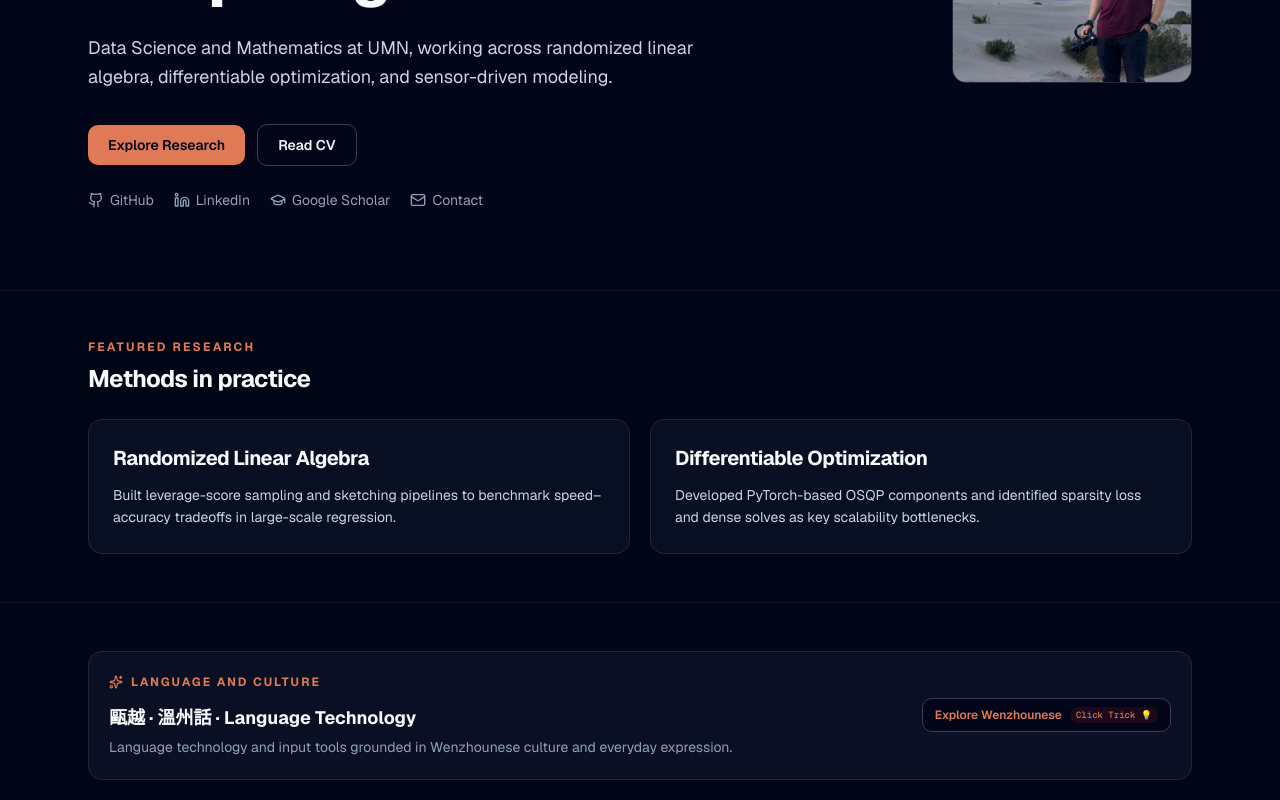
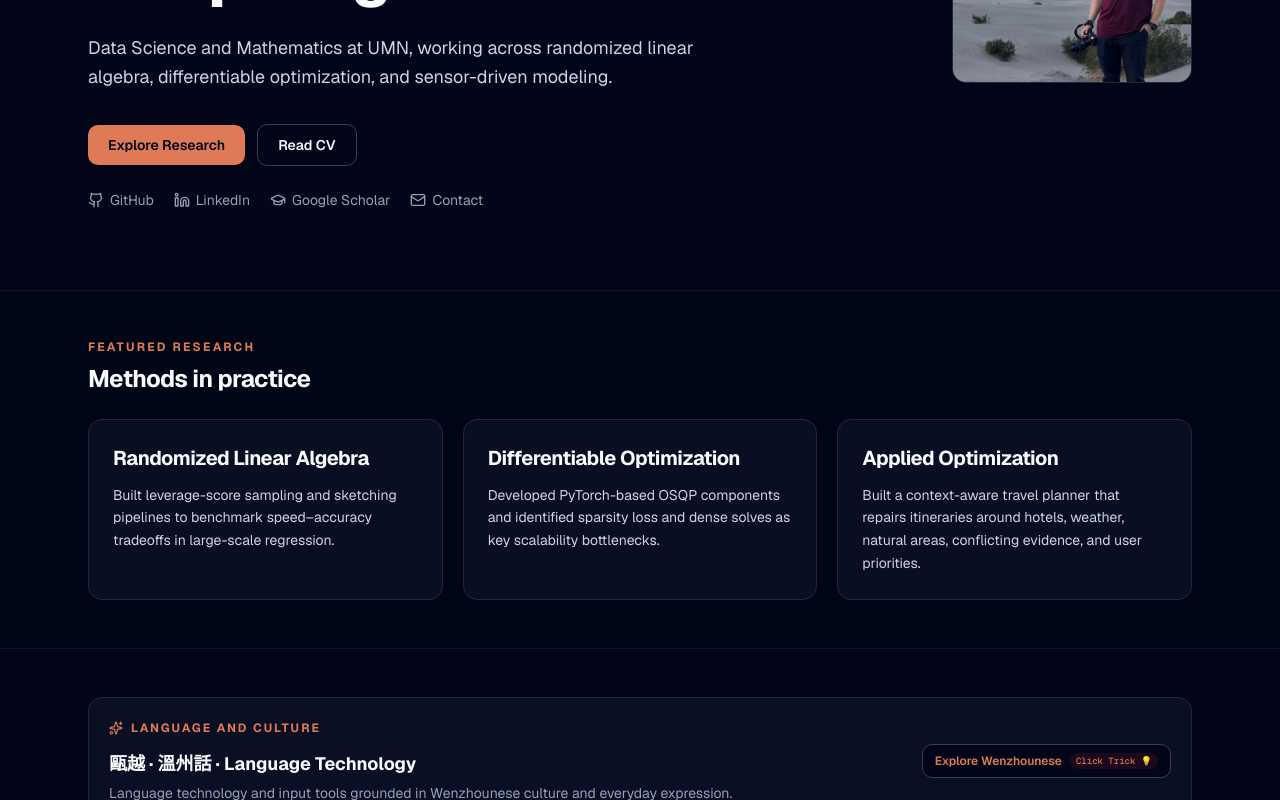
Before and after one commit to Ztang-Yit-Xiaang/ztang-yit-xiaang.github.io, a Next.js app: page / in a window 1280 px wide. Shown: the part 440-1240 px from the top of the page. Built offline with nearby package versions, Linux system fonts and the light colour scheme.

Commit message:
Feature applied optimization project

```diff
--- a/src/app/page.tsx
+++ b/src/app/page.tsx
@@ -281,7 +281,7 @@ export default function Home() {
             <h2 id="featured-research-heading" className="mt-2 text-2xl font-bold tracking-tight text-zinc-950 dark:text-slate-50">Methods in practice</h2>
           </div>
 
-          <div className="grid grid-cols-1 gap-5 md:grid-cols-2">
+          <div className="grid grid-cols-1 gap-5 md:grid-cols-2 lg:grid-cols-3">
             <article className="rounded-xl border border-zinc-200 bg-zinc-50/80 p-6 dark:border-slate-800 dark:bg-slate-900/60">
               <h3 className="text-xl font-bold tracking-tight text-zinc-950 dark:text-slate-50">
                 <Link href="/portfolio/randomized-sketching" className="rounded-sm underline-offset-4 hover:text-cinnabar hover:underline focus-visible:outline-2 focus-visible:outline-offset-4 focus-visible:outline-cinnabar">Randomized Linear Algebra</Link>
@@ -294,6 +294,12 @@ export default function Home() {
                 <Link href="/portfolio/osqp-method-in-torch" className="rounded-sm underline-offset-4 hover:text-cinnabar hover:underline focus-visible:outline-2 focus-visible:outline-offset-4 focus-visible:outline-cinnabar">Differentiable Optimization</Link>
               </h3>
               <p className="mt-3 text-sm leading-relaxed text-zinc-600 dark:text-slate-300">Developed PyTorch-based OSQP components and identified sparsity loss and dense solves as key scalability bottlenecks.</p>
+            </article>
+            <article className="rounded-xl border border-zinc-200 bg-zinc-50/80 p-6 dark:border-slate-800 dark:bg-slate-900/60 md:col-span-2 lg:col-span-1">
+              <h3 className="text-xl font-bold tracking-tight text-zinc-950 dark:text-slate-50">
+                <Link href="/portfolio/context-aware-travel-itinerary-optimization" className="rounded-sm underline-offset-4 hover:text-cinnabar hover:underline focus-visible:outline-2 focus-visible:outline-offset-4 focus-visible:outline-cinnabar">Applied Optimization</Link>
+              </h3>
+              <p className="mt-3 text-sm leading-relaxed text-zinc-600 dark:text-slate-300">Built a context-aware travel planner that repairs itineraries around hotels, weather, natural areas, conflicting evidence, and user priorities.</p>
             </article>
           </div>
         </div>
```
